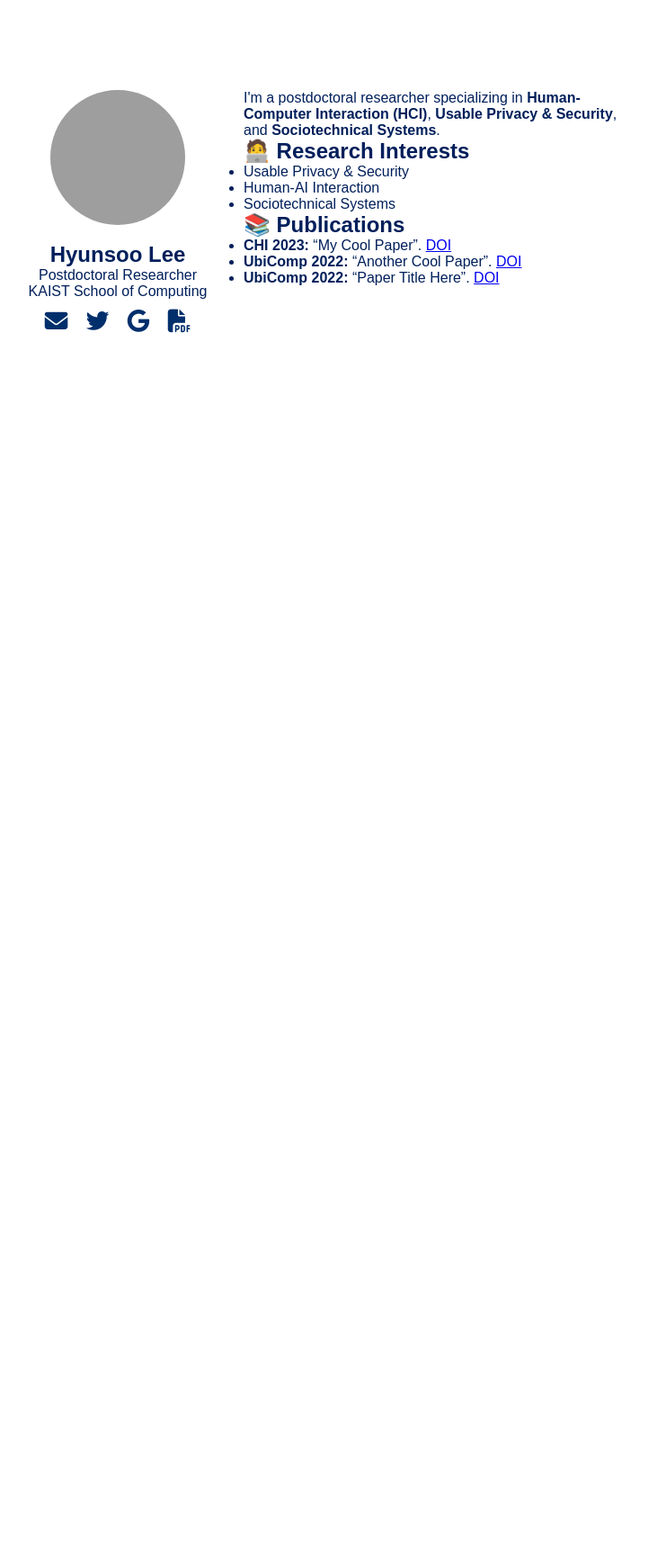
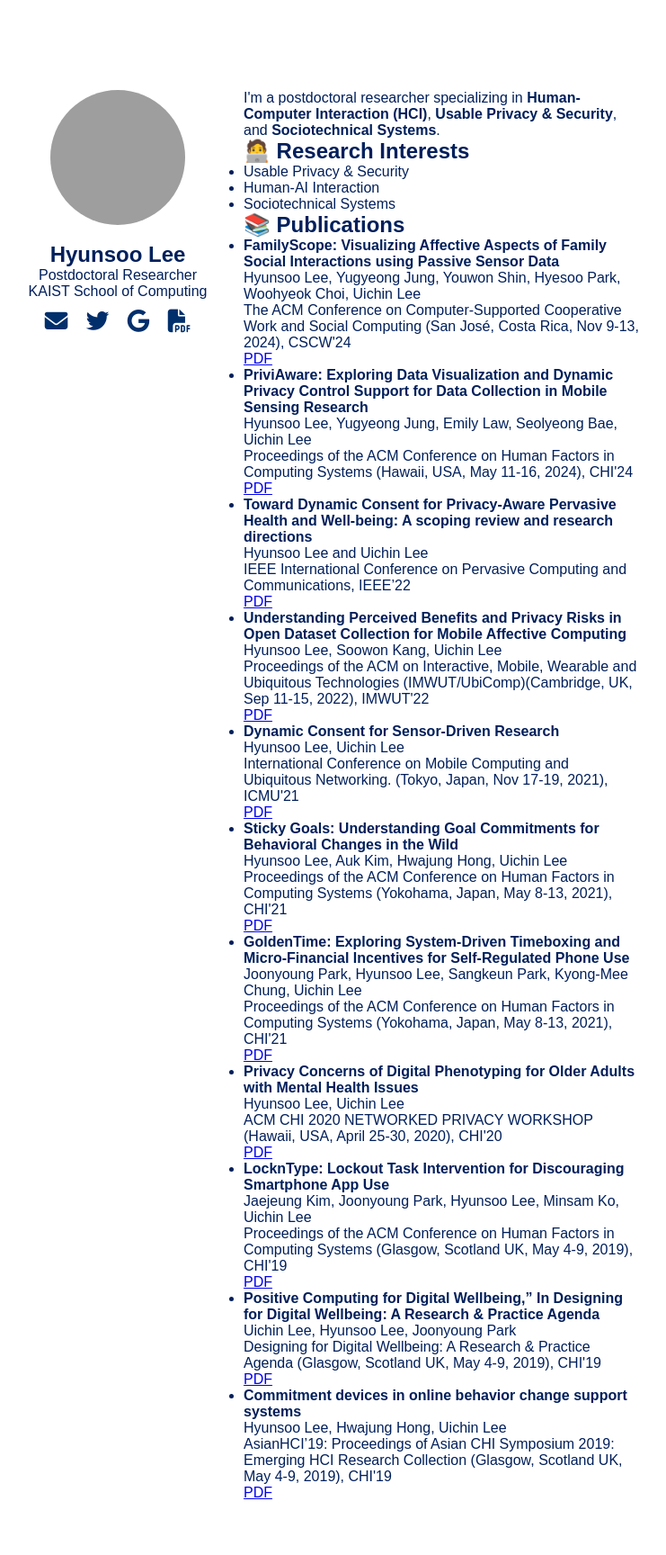
Before and after one commit to hslee90/hslee90.github.io, a Jekyll site: the page built from index.md, in a window 1280 px wide. Shown: the whole page at 90% size, without its empty margins (269-1010 px from the left). Built offline with Jekyll 4.4.1, drawn with Linux system fonts in a browser that asks for light colours; nearby versions of some CDN libraries; before the commit the page ends 900 px from its top, so only the background shows below that; grey boxes are pictures that could not be loaded.

Commit message:
Update index.md

```diff
--- a/index.md
+++ b/index.md
@@ -41,10 +41,73 @@
 
     <h2>📚 Publications</h2>
     <ul>
-      <li><strong>CHI 2023:</strong> “My Cool Paper”. <a href="#">DOI</a></li>
-      <li><strong>UbiComp 2022:</strong> “Another Cool Paper”. <a href="#">DOI</a></li>
-      <li><strong>UbiComp 2022:</strong> “Paper Title Here”. <a href="#">DOI</a></li>
-    </ul>
+    <li>
+    <strong>FamilyScope: Visualizing Affective Aspects of Family Social Interactions using Passive Sensor Data</strong><br>
+    <span>Hyunsoo Lee, Yugyeong Jung, Youwon Shin, Hyesoo Park, Woohyeok Choi, Uichin Lee</span><br>
+    <span>The ACM Conference on Computer-Supported Cooperative Work and Social Computing (San José, Costa Rica, Nov 9-13, 2024), CSCW'24</span><br>
+    <a href="link_to_pdf_1.pdf" target="_blank">PDF</a>
+  </li>
+  <li>
+    <strong>PriviAware: Exploring Data Visualization and Dynamic Privacy Control Support for Data Collection in Mobile Sensing Research</strong><br>
+    <span>Hyunsoo Lee, Yugyeong Jung, Emily Law, Seolyeong Bae, Uichin Lee</span><br>
+    <span>Proceedings of the ACM Conference on Human Factors in Computing Systems (Hawaii, USA, May 11-16, 2024), CHI'24</span><br>
+    <a href="link_to_pdf_2.pdf" target="_blank">PDF</a>
+  </li>
+  <li>
+    <strong>Toward Dynamic Consent for Privacy-Aware Pervasive Health and Well-being: A scoping review and research directions</strong><br>
+    <span>Hyunsoo Lee and Uichin Lee</span><br>
+    <span>IEEE International Conference on Pervasive Computing and Communications, IEEE’22</span><br>
+    <a href="link_to_pdf_3.pdf" target="_blank">PDF</a>
+  </li>
+  <li>
+    <strong>Understanding Perceived Benefits and Privacy Risks in Open Dataset Collection for Mobile Affective Computing</strong><br>
+    <span>Hyunsoo Lee, Soowon Kang, Uichin Lee</span><br>
+    <span>Proceedings of the ACM on Interactive, Mobile, Wearable and Ubiquitous Technologies (IMWUT/UbiComp)(Cambridge, UK, Sep 11-15, 2022), IMWUT'22</span><br>
+    <a href="link_to_pdf_3.pdf" target="_blank">PDF</a>
+  </li>
+  <li>
+    <strong>Dynamic Consent for Sensor-Driven Research</strong><br>
+    <span>Hyunsoo Lee, Uichin Lee</span><br>
+    <span>International Conference on Mobile Computing and Ubiquitous Networking. (Tokyo, Japan,  Nov 17-19, 2021), ICMU'21</span><br>
+    <a href="link_to_pdf_3.pdf" target="_blank">PDF</a>
+  </li>
+  <li>
+    <strong>Sticky Goals: Understanding Goal Commitments for Behavioral Changes in the Wild</strong><br>
+    <span>Hyunsoo Lee, Auk Kim, Hwajung Hong, Uichin Lee</span><br>
+    <span>Proceedings of the ACM Conference on Human Factors in Computing Systems (Yokohama, Japan, May 8-13, 2021), CHI'21</span><br>
+    <a href="link_to_pdf_3.pdf" target="_blank">PDF</a>
+  </li>
+   <li>
+    <strong>GoldenTime: Exploring System-Driven Timeboxing and Micro-Financial Incentives for Self-Regulated Phone Use</strong><br>
+    <span>Joonyoung Park, Hyunsoo Lee, Sangkeun Park, Kyong-Mee Chung, Uichin Lee</span><br>
+    <span>Proceedings of the ACM Conference on Human Factors in Computing Systems (Yokohama, Japan, May 8-13, 2021), CHI'21</span><br>
+    <a href="link_to_pdf_3.pdf" target="_blank">PDF</a>
+  </li>
+  <li>
+    <strong>Privacy Concerns of Digital Phenotyping for Older Adults with Mental Health Issues</strong><br>
+    <span>Hyunsoo Lee, Uichin Lee</span><br>
+    <span>ACM CHI 2020 NETWORKED PRIVACY WORKSHOP (Hawaii, USA, April 25-30, 2020), CHI'20</span><br>
+    <a href="link_to_pdf_3.pdf" target="_blank">PDF</a>
+  </li>
+  <li>
+    <strong>LocknType: Lockout Task Intervention for Discouraging Smartphone App Use</strong><br>
+    <span>Jaejeung Kim, Joonyoung Park, Hyunsoo Lee, Minsam Ko, Uichin Lee</span><br>
+    <span>Proceedings of the ACM Conference on Human Factors in Computing Systems (Glasgow, Scotland UK, May 4-9, 2019), CHI'19</span><br>
+    <a href="link_to_pdf_3.pdf" target="_blank">PDF</a>
+  </li>
+  <li>
+    <strong>Positive Computing for Digital Wellbeing,” In Designing for Digital Wellbeing: A Research & Practice Agenda</strong><br>
+    <span>Uichin Lee, Hyunsoo Lee, Joonyoung Park</span><br>
+    <span>Designing for Digital Wellbeing: A Research & Practice Agenda  (Glasgow, Scotland UK, May 4-9, 2019), CHI'19</span><br>
+    <a href="link_to_pdf_3.pdf" target="_blank">PDF</a>
+  </li>
+  <li>
+    <strong>Commitment devices in online behavior change support systems</strong><br>
+    <span>Hyunsoo Lee, Hwajung Hong, Uichin Lee</span><br>
+    <span>AsianHCI’19: Proceedings of Asian CHI Symposium 2019: Emerging HCI Research Collection (Glasgow, Scotland UK, May 4-9, 2019), CHI'19</span><br>
+    <a href="link_to_pdf_3.pdf" target="_blank">PDF</a>
+  </li>
+</ul>
   </div>
 
 </div>
```
